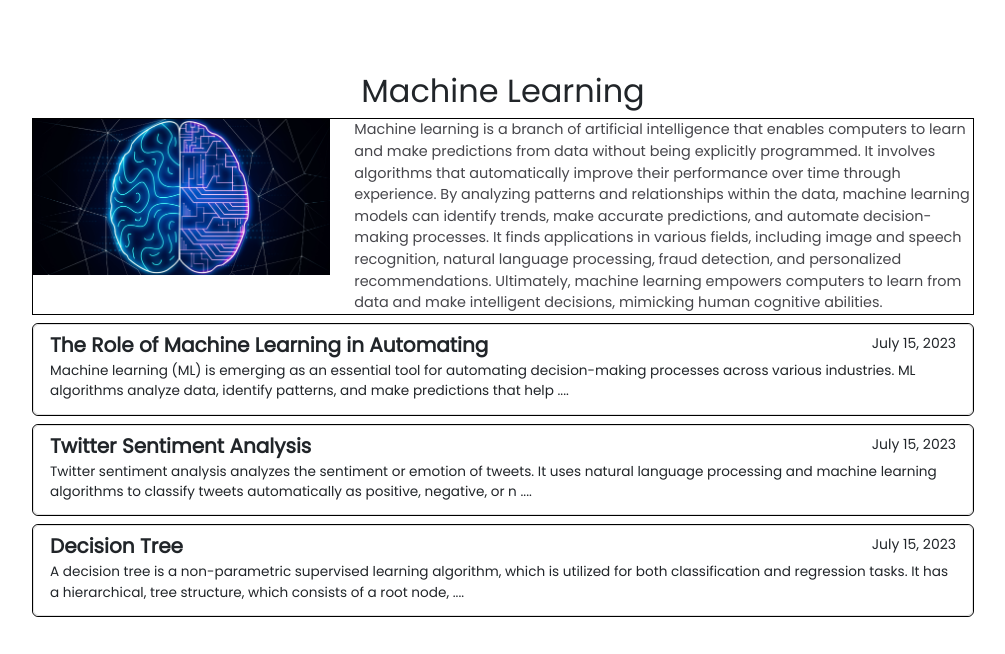
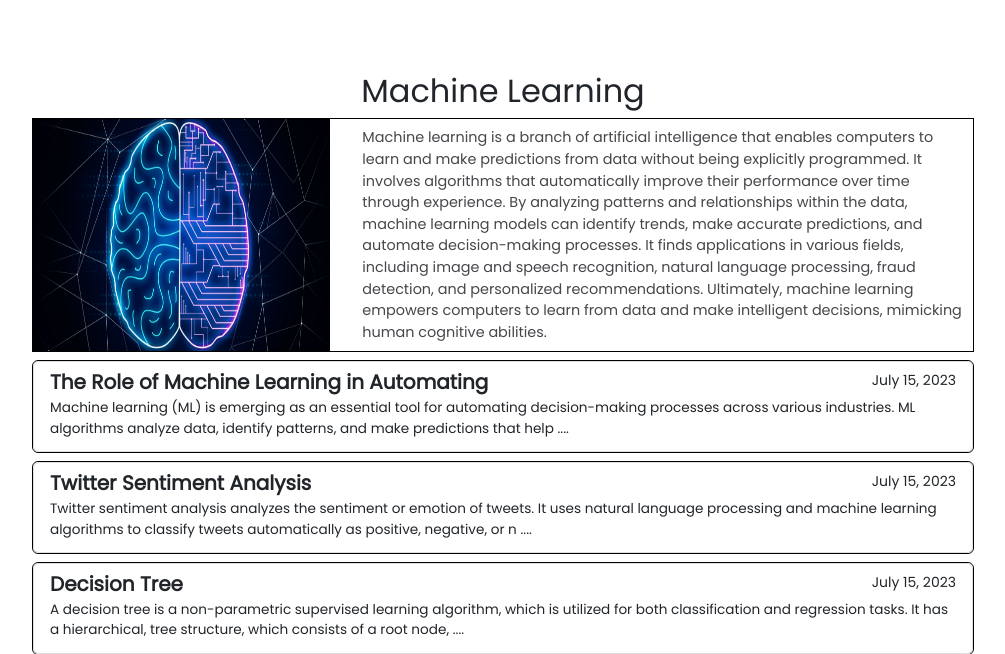
Before and after one commit to Deepak91168/ResearchPaperPublisher, a Django app: page /category/fe8a9975-7cbe-4ff7-a02b-b995d35c6ce6 in a window 1280 px wide. Shown: the part 56-710 px from the top of the page, without its empty margins (137-1142 px from the left). Run offline with Django 4.2, Linux system fonts and the light colour scheme; data comes from the database, SQL or seed files in the repository; some libraries are stand-ins or nearby versions.

Commit message:
feat: card image styling added

```diff
--- a/static/style.css
+++ b/static/style.css
@@ -285,6 +285,23 @@
   border: 1px solid black;
 }
 
+ .category-cards .row {
+  justify-content: center;
+}
+
+.category-cards .col-md-4 {
+  display: flex;
+  align-items: stretch;
+}
+.category-cards .col-md-8 {
+  display: flex;
+  justify-content: center;
+}
+.category-cards .card-body {
+  display: flex;
+  align-items: center;
+}
+
 .post-category {
   font-style: italic;
   font-size: 0.85rem;
--- a/templates/turnup/categoy.html
+++ b/templates/turnup/categoy.html
@@ -6,13 +6,13 @@
     <div class="container-fluid m-0 p-0 "">
         <h2 class="contaienr-fluid p-0" style="margin-top:8rem;text-align:center;">{{cat.title}}</h2>
         <div>
-            <div class="category-cards p-0" style="width:100% ;">
+            <div class="category-cards p-0" >
                 <div class="row p-0">
                   <div class="col-md-4">
                     <img src="/media/{{cat.image}}" class="card-img" alt="...">
                   </div>
                   <div class="col-md-8">
-                    <div class="card-body">
+                    <div class="card-body p-2">
                       <p class="card-text">{{cat.description | safe}}</p>
                     </div>
                   </div>
```
